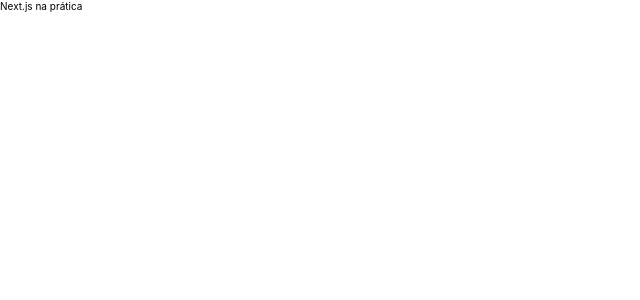
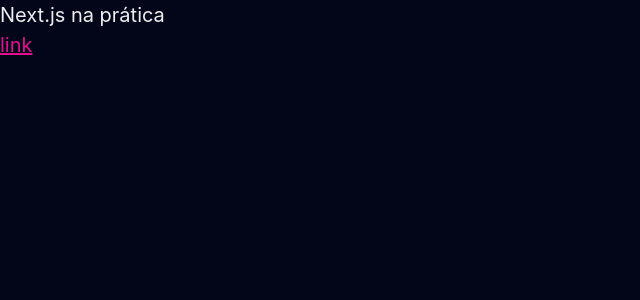
Before and after one commit to santospatrick/my-trips, a Next.js app: page / in a window 1280 px wide. Shown: the top 300 px of the page, without its empty margins (0-640 px from the left). Built offline with nearby package versions, Linux system fonts and the light colour scheme.

Commit message:
feat: add global variables

```diff
--- a/src/components/Main/Main.tsx
+++ b/src/components/Main/Main.tsx
@@ -1,5 +1,10 @@
 function Main() {
-  return <div>Next.js na prática</div>
+  return (
+    <div>
+      <p>Next.js na prática</p>
+      <a href="#">link</a>
+    </div>
+  )
 }
 
 export default Main
--- a/src/styles/global.ts
+++ b/src/styles/global.ts
@@ -1,6 +1,18 @@
 import { createGlobalStyle } from 'styled-components'
 
 const GlobalStyles = createGlobalStyle`
+  :root {
+    --highlight: #e20e8d;
+    --background: #030518;
+    --white: #eeeeee;
+
+    --container: 100rem;
+
+    --small: 1.5rem;
+    --medium: 3rem;
+    --large: 5rem;
+  }
+
   * {
     margin: 0;
     padding: 0;
@@ -13,11 +25,23 @@
 
   html, body, #__next {
     height: 100%;
+    background: var(--background);
+    color: var(--white);
   }
 
   body {
     font-family: -apple-system, BlinkMacSystemFont, 'Segoe UI', Roboto, Oxygen, Ubuntu, Cantarell, 'Open Sans', 'Helvetica Neue', sans-serif;
   }
+
+  p,
+  a {
+    font-size: 2rem;
+    line-height: var(--medium);
+  }
+
+  a {
+    color: var(--highlight);
+  }
 `
 
 export default GlobalStyles
```
